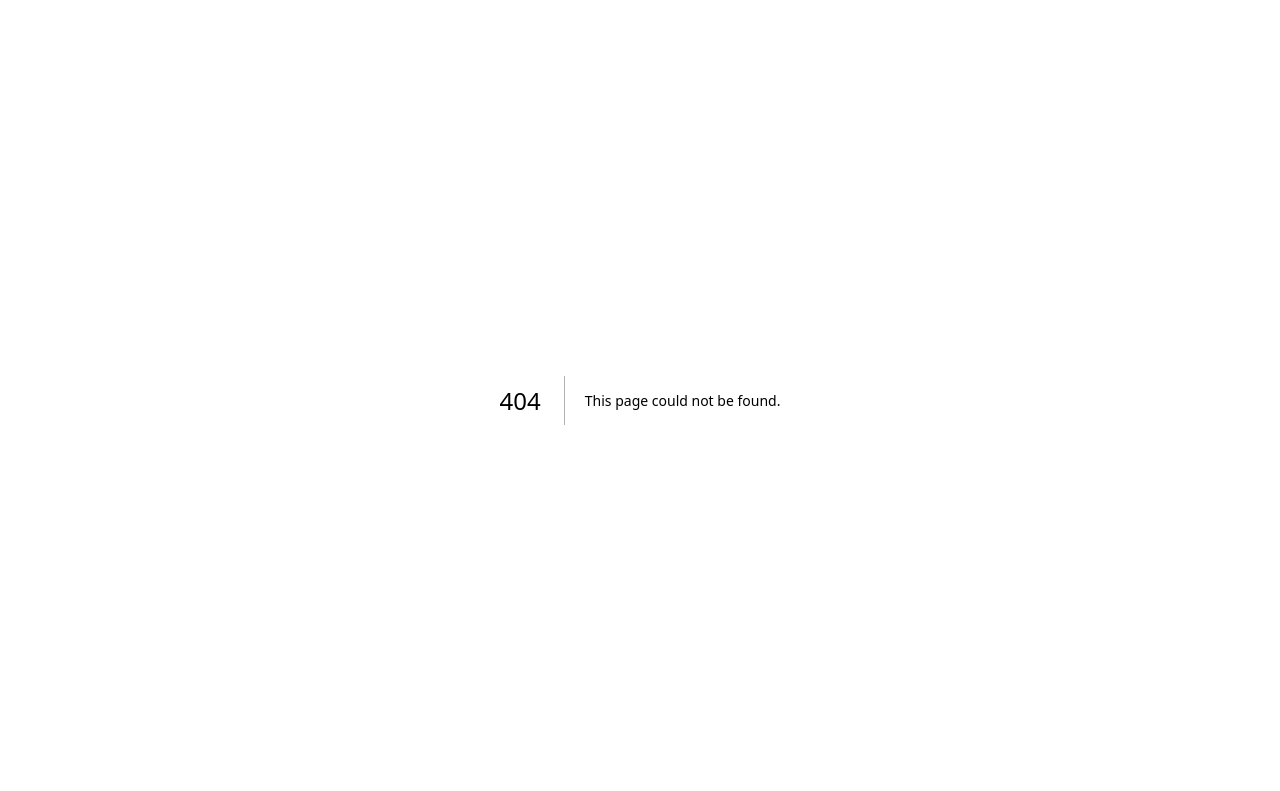
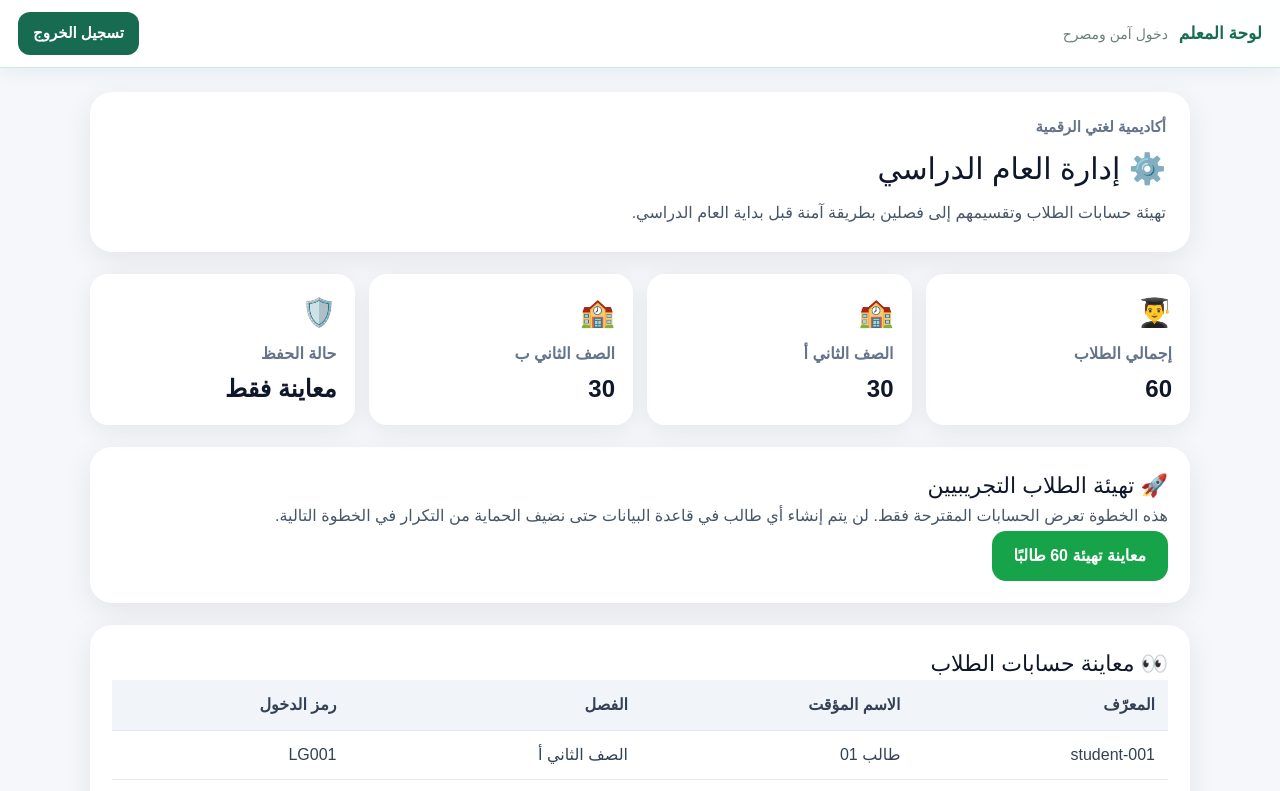
Before and after one commit to a31164949-blip/lughati-academy, a Next.js app in the folder lughati-next/: page /teacher/school-year in a window 1280 px wide. Before the commit this address had no page. Shown: the top 791 px of the page. Built offline with nearby package versions, Linux system fonts and the light colour scheme; no server answers; sample sign-in values are in the browser's storage.

Commit message:
Add school year setup and protect student creation

```diff
--- /dev/null
+++ b/lughati-next/app/teacher/school-year/page.tsx
@@ -0,0 +1,322 @@
+"use client";
+
+import { useMemo, useState } from "react";
+
+type StudentPreview = {
+  id: string;
+  name: string;
+  className: string;
+  loginCode: string;
+};
+
+export default function SchoolYearPage() {
+  const [isCreating, setIsCreating] = useState(false);
+  const [message, setMessage] = useState("");
+
+  const students = useMemo<StudentPreview[]>(() => {
+    return Array.from({ length: 60 }, (_, index) => {
+      const number = index + 1;
+      const paddedNumber = String(number).padStart(3, "0");
+      const className = number <= 30 ? "الصف الثاني أ" : "الصف الثاني ب";
+
+      return {
+        id: `student-${paddedNumber}`,
+        name: `طالب ${String(number).padStart(2, "0")}`,
+        className,
+        loginCode: `LG${paddedNumber}`,
+      };
+    });
+  }, []);
+
+  async function handleCreateStudents() {
+    setMessage("");
+
+    const confirmed = window.confirm(
+      "سيتم لاحقًا إنشاء 60 طالبًا تجريبيًا في قاعدة البيانات. هل تريد المتابعة؟"
+    );
+
+    if (!confirmed) return;
+
+    try {
+      setIsCreating(true);
+
+      // سنربط هذا الزر بقاعدة Firestore في الخطوة القادمة.
+      await new Promise((resolve) => setTimeout(resolve, 700));
+
+      setMessage(
+        "المعاينة جاهزة بنجاح ✅ ولم يتم الحفظ في قاعدة البيانات حتى الآن."
+      );
+    } catch (error) {
+      console.error(error);
+      setMessage("حدث خطأ أثناء تجهيز الطلاب.");
+    } finally {
+      setIsCreating(false);
+    }
+  }
+
+  return (
+    <main
+      dir="rtl"
+      style={{
+        minHeight: "100vh",
+        background: "#f5f7fb",
+        padding: "24px",
+        fontFamily: "Arial, sans-serif",
+      }}
+    >
+      <section
+        style={{
+          maxWidth: "1100px",
+          margin: "0 auto",
+        }}
+      >
+        <div
+          style={{
+            background: "white",
+            borderRadius: "22px",
+            padding: "24px",
+            boxShadow: "0 8px 30px rgba(0,0,0,0.08)",
+            marginBottom: "22px",
+          }}
+        >
+          <p
+            style={{
+              margin: 0,
+              color: "#64748b",
+              fontSize: "15px",
+              fontWeight: 700,
+            }}
+          >
+            أكاديمية لغتي الرقمية
+          </p>
+
+          <h1
+            style={{
+              margin: "8px 0",
+              fontSize: "30px",
+              color: "#0f172a",
+            }}
+          >
+            ⚙️ إدارة العام الدراسي
+          </h1>
+
+          <p
+            style={{
+              margin: 0,
+              color: "#475569",
+              lineHeight: 1.8,
+            }}
+          >
+            تهيئة حسابات الطلاب وتقسيمهم إلى فصلين بطريقة آمنة قبل بداية
+            العام الدراسي.
+          </p>
+        </div>
+
+        <div
+          style={{
+            display: "grid",
+            gridTemplateColumns: "repeat(auto-fit, minmax(210px, 1fr))",
+            gap: "14px",
+            marginBottom: "22px",
+          }}
+        >
+          <SummaryCard title="إجمالي الطلاب" value="60" icon="👨‍🎓" />
+          <SummaryCard title="الصف الثاني أ" value="30" icon="🏫" />
+          <SummaryCard title="الصف الثاني ب" value="30" icon="🏫" />
+          <SummaryCard title="حالة الحفظ" value="معاينة فقط" icon="🛡️" />
+        </div>
+
+        <div
+          style={{
+            background: "white",
+            borderRadius: "22px",
+            padding: "22px",
+            boxShadow: "0 8px 30px rgba(0,0,0,0.08)",
+            marginBottom: "22px",
+          }}
+        >
+          <h2
+            style={{
+              marginTop: 0,
+              color: "#0f172a",
+              fontSize: "22px",
+            }}
+          >
+            🚀 تهيئة الطلاب التجريبيين
+          </h2>
+
+          <p
+            style={{
+              color: "#475569",
+              lineHeight: 1.8,
+            }}
+          >
+            هذه الخطوة تعرض الحسابات المقترحة فقط. لن يتم إنشاء أي طالب في
+            قاعدة البيانات حتى نضيف الحماية من التكرار في الخطوة التالية.
+          </p>
+
+          <button
+            type="button"
+            onClick={handleCreateStudents}
+            disabled={isCreating}
+            style={{
+              border: "none",
+              borderRadius: "14px",
+              padding: "13px 22px",
+              fontSize: "16px",
+              fontWeight: 800,
+              cursor: isCreating ? "not-allowed" : "pointer",
+              background: isCreating ? "#cbd5e1" : "#16a34a",
+              color: "white",
+            }}
+          >
+            {isCreating ? "جارٍ التجهيز..." : "معاينة تهيئة 60 طالبًا"}
+          </button>
+
+          {message && (
+            <div
+              style={{
+                marginTop: "16px",
+                padding: "13px",
+                borderRadius: "12px",
+                background: "#ecfdf5",
+                color: "#166534",
+                fontWeight: 700,
+              }}
+            >
+              {message}
+            </div>
+          )}
+        </div>
+
+        <div
+          style={{
+            background: "white",
+            borderRadius: "22px",
+            padding: "22px",
+            boxShadow: "0 8px 30px rgba(0,0,0,0.08)",
+            overflowX: "auto",
+          }}
+        >
+          <h2
+            style={{
+              marginTop: 0,
+              color: "#0f172a",
+              fontSize: "22px",
+            }}
+          >
+            👀 معاينة حسابات الطلاب
+          </h2>
+
+          <table
+            style={{
+              width: "100%",
+              borderCollapse: "collapse",
+              minWidth: "700px",
+            }}
+          >
+            <thead>
+              <tr>
+                <TableHeader>المعرّف</TableHeader>
+                <TableHeader>الاسم المؤقت</TableHeader>
+                <TableHeader>الفصل</TableHeader>
+                <TableHeader>رمز الدخول</TableHeader>
+              </tr>
+            </thead>
+
+            <tbody>
+              {students.map((student) => (
+                <tr key={student.id}>
+                  <TableCell>{student.id}</TableCell>
+                  <TableCell>{student.name}</TableCell>
+                  <TableCell>{student.className}</TableCell>
+                  <TableCell>{student.loginCode}</TableCell>
+                </tr>
+              ))}
+            </tbody>
+          </table>
+        </div>
+      </section>
+    </main>
+  );
+}
+
+function SummaryCard({
+  title,
+  value,
+  icon,
+}: {
+  title: string;
+  value: string;
+  icon: string;
+}) {
+  return (
+    <div
+      style={{
+        background: "white",
+        borderRadius: "18px",
+        padding: "18px",
+        boxShadow: "0 6px 24px rgba(0,0,0,0.07)",
+      }}
+    >
+      <div
+        style={{
+          fontSize: "28px",
+          marginBottom: "8px",
+        }}
+      >
+        {icon}
+      </div>
+
+      <div
+        style={{
+          color: "#64748b",
+          fontWeight: 700,
+          marginBottom: "5px",
+        }}
+      >
+        {title}
+      </div>
+
+      <div
+        style={{
+          color: "#0f172a",
+          fontSize: "24px",
+          fontWeight: 900,
+        }}
+      >
+        {value}
+      </div>
+    </div>
+  );
+}
+
+function TableHeader({ children }: { children: React.ReactNode }) {
+  return (
+    <th
+      style={{
+        padding: "13px",
+        background: "#f1f5f9",
+        color: "#334155",
+        textAlign: "right",
+        borderBottom: "1px solid #e2e8f0",
+      }}
+    >
+      {children}
+    </th>
+  );
+}
+
+function TableCell({ children }: { children: React.ReactNode }) {
+  return (
+    <td
+      style={{
+        padding: "12px 13px",
+        color: "#334155",
+        borderBottom: "1px solid #e2e8f0",
+      }}
+    >
+      {children}
+    </td>
+  );
+}
--- a/lughati-next/app/teacher/students/setup/page.tsx
+++ b/lughati-next/app/teacher/students/setup/page.tsx
@@ -27,6 +27,15 @@ export default function StudentsSetupPage() {
     try {
       setStatus("creating");
       setMessage("جاري إنشاء الطلاب التجريبيين...");
+      const existingStudents = await getDocs(collection(db, "students"));
+
+if (!existingStudents.empty) {
+  setStatus("error");
+  setMessage(
+    `تم العثور على ${existingStudents.size} طالبًا في قاعدة البيانات. لا يمكن تنفيذ التهيئة مرة أخرى حفاظًا على البيانات.`
+  );
+  return;
+}
 
       const batch = writeBatch(db);
 
@@ -45,6 +54,17 @@ export default function StudentsSetupPage() {
             temporary: true,
             loginCode: String(number).padStart(4, "0"),
             stars: 0,
+            points: 0,
+streakDays: 0,
+archived: false,
+
+journey: {
+  xp: 0,
+  level: 1,
+},
+
+dailyTaskRewardKeys: [],
+pointsHistory: [],
             createdAt: serverTimestamp(),
             updatedAt: serverTimestamp(),
           },
```
